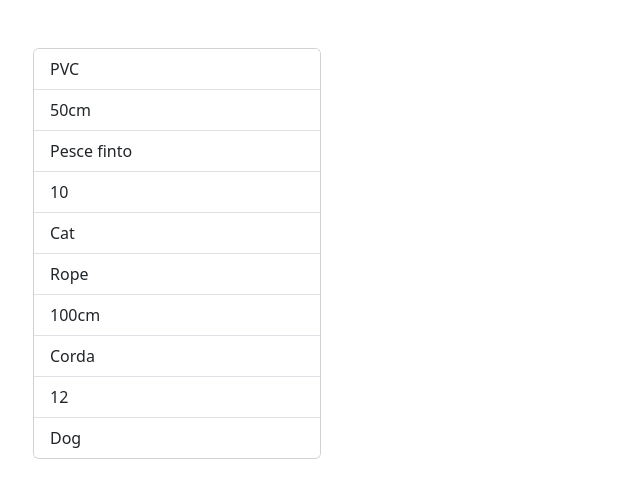
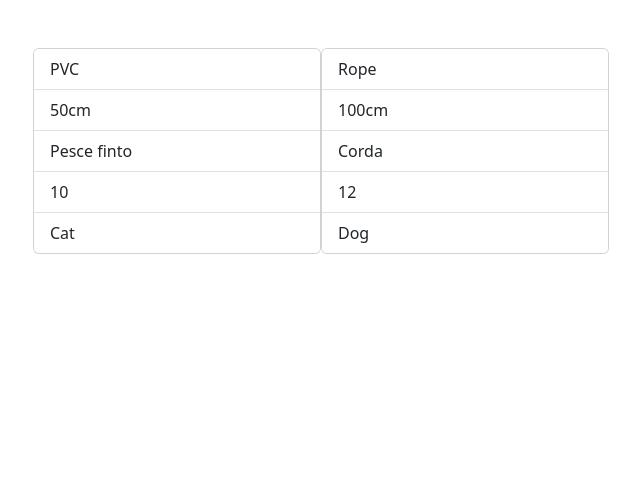
Before and after one commit to Domenic0Ferrari/php-oop-2, a PHP site: page / in a window 1280 px wide. Shown: the top 494 px of the page, without its empty margins (49-689 px from the left). Run offline with PHP 8.4, Linux system fonts and the light colour scheme.

Commit message:
add toys' card in index.php

```diff
--- a/index.php
+++ b/index.php
@@ -16,18 +16,18 @@ include __DIR__ . '/db.php';
 </head>
 
 <body>
-    <div class="container mt-5">
-        <div class="card" style="width: 18rem;">
-            <ul class="list-group list-group-flush">
-                <?php foreach ($products as $index => $product) { ?>
+    <div class="container mt-5 d-flex">
+        <?php foreach ($products as $index => $product) { ?>
+            <div class="card" style="width: 18rem;">
+                <ul class="list-group list-group-flush">
                     <li class="list-group-item"><?= $product->materials ?></li>
                     <li class="list-group-item"><?= $product->size ?></li>
                     <li class="list-group-item"><?= $product->name ?></li>
                     <li class="list-group-item"><?= $product->price ?></li>
                     <li class="list-group-item"><?= $product->categories ?></li>
-                <?php } ?>
-            </ul>
-        </div>
+                </ul>
+            </div>
+        <?php } ?>
     </div>
 </body>
 
```
